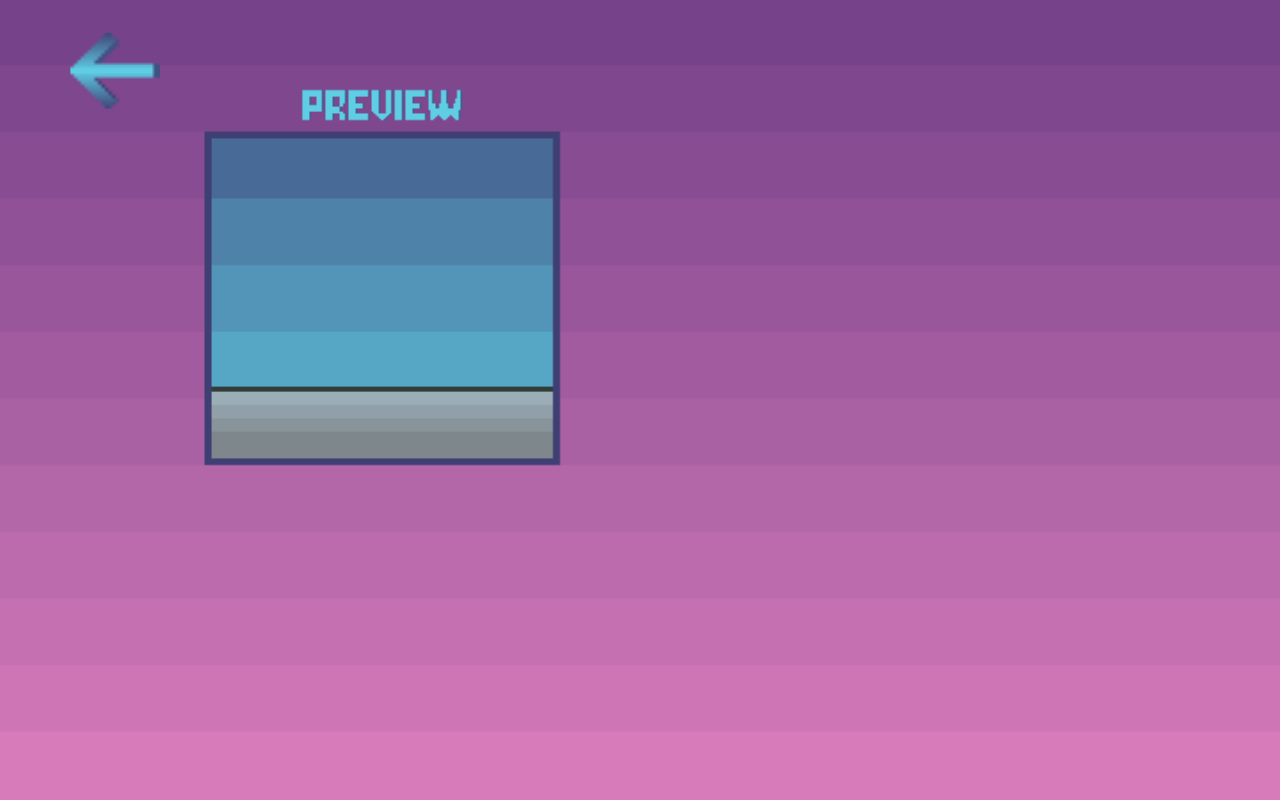
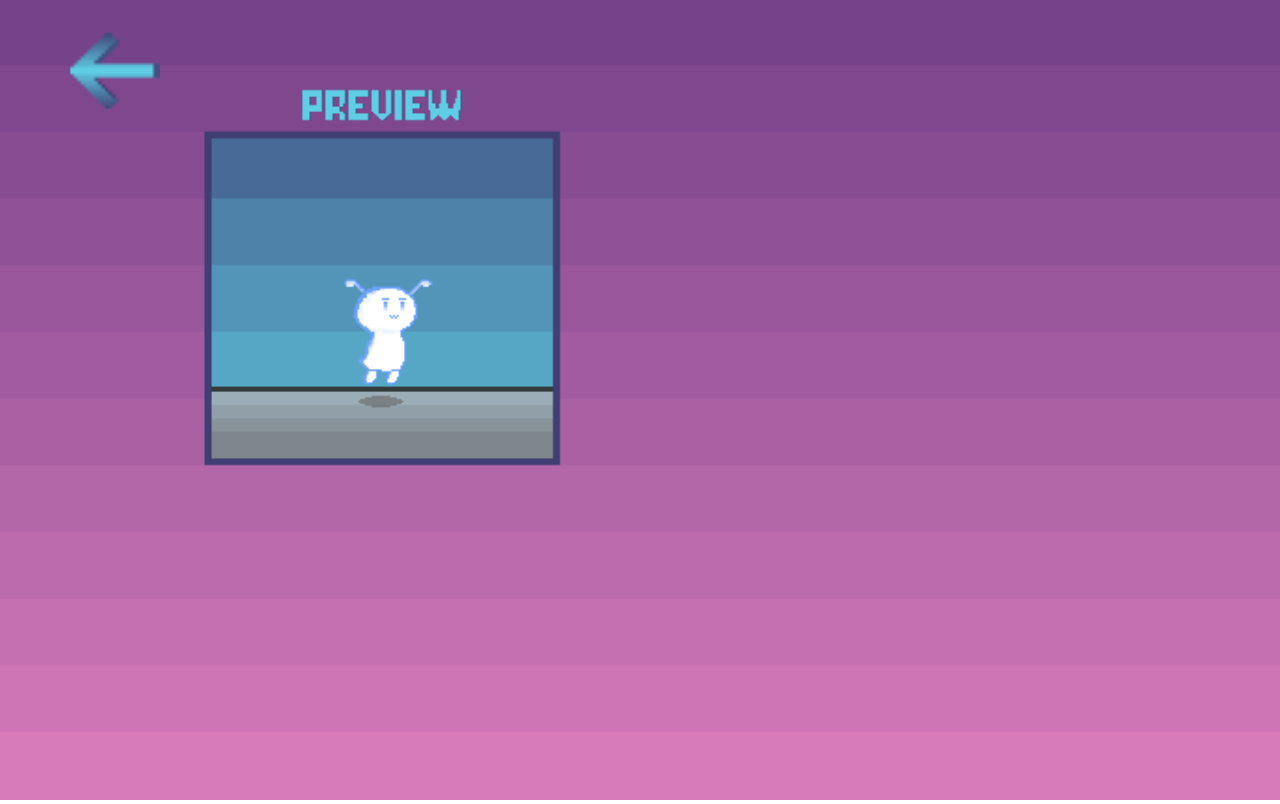
Before and after one commit to choi-hyk/RhythmE, a plain HTML site: page characters.html in a window 1280 px wide. Drawn offline with nearby package versions, Linux system fonts and the light colour scheme.

Commit message:
character창 리드미 추가

```diff
--- a/characters.css
+++ b/characters.css
@@ -25,3 +25,23 @@
 .back_img{
     width: 7vw
 }
+
+.rhythme {
+    position: fixed;
+    width: 150px;
+    height: 150px;
+    top: 41%;
+    left: 29.5%;
+    transform: translate(-50%, -50%);
+    z-index: 6;
+}
+
+.shadow {
+    position: fixed;
+    width: 60px;
+    top: 50%;
+    left: 29.7%;
+    opacity: 0.5;
+    transform: translate(-50%, -50%);
+    z-index: 5;
+}
--- a/characters.html
+++ b/characters.html
@@ -12,6 +12,8 @@
         <div id="image">
             <img id="background" src="characters_img/character_background.png">
         </div>
+        <img class="rhythme" src="characters_img/RhythmE1.png">
+        <img class="shadow" src="game_img/shadow.png">
         <button id="back">
             <img class='back_img' src="setting_game_img\back_btn2.png">
         </button>
--- a/characters.js
+++ b/characters.js
@@ -1,7 +1,27 @@
+const characterImages = [
+    "characters_img/rhythme1.png",
+    "characters_img/rhythme2.png",
+    "characters_img/rhythme3.png",
+    "characters_img/rhythme4.png"
+];
+
+const shadowImages = [
+    "game_img/shadow.png",
+    "game_img/shadow2.png",
+    "game_img/shadow3.png",
+    "game_img/shadow4.png",
+    "game_img/shadow5.png"
+]
+
 $(document).ready(function() {
 
+
+
+    var jumping = false;
+    var character = $('.rhythme');
+    var shadow = $('.shadow');
+
     $('#back img').hover(function(){
-
 
 
         $(this).attr("src", "setting_game_img/back_btn1.png");
@@ -13,4 +33,43 @@ $('#back').click(()=>{
         var url = "start.html?";
         location.href=url;
     });
+
+    // // 게임 시작 및 점프 이벤트 핸들러
+    // document.addEventListener("keydown", function(event) {
+
+    //     if (!jumping && (event.key === 's' || event.key === 'S' || event.key === 'k' || event.key === 'K')) {
+    //         JumpAction();
+    //     }
+    // });
+
+
+    var imageInterval;
+
+    function JumpAction() {
+        jumping = true;
+        clearInterval(imageInterval);
+        character.attr('src', characterImages[0]);
+        shadow.attr('src', shadowImages[4]);
+        character.animate({ top: '39%' }, 190, 'linear')
+            .animate({ top: '41%' }, 150, 'linear', function() {
+                character.attr('src', characterImages[3]);
+                shadow.attr('src',shadowImages[0]);
+                jumping = false;
+                imageInterval = setInterval(function() {
+                    currentCharacterIndex = (currentCharacterIndex + 1) % characterImages.length;
+                    currentShadowIndex = (currentShadowIndex + 1) % (shadowImages.length-1);
+                    character.attr('src', characterImages[currentCharacterIndex]);
+
+                    shadow.attr('src',shadowImages[currentShadowIndex]);
+
+                }, 100);
             });
+    }
+
+    setInterval(() => {
+        JumpAction();
+        clearInterval(imageInterval);
+    },500);
+
+
+});
```
Lines whose indentation alone changed are shown as unchanged.
